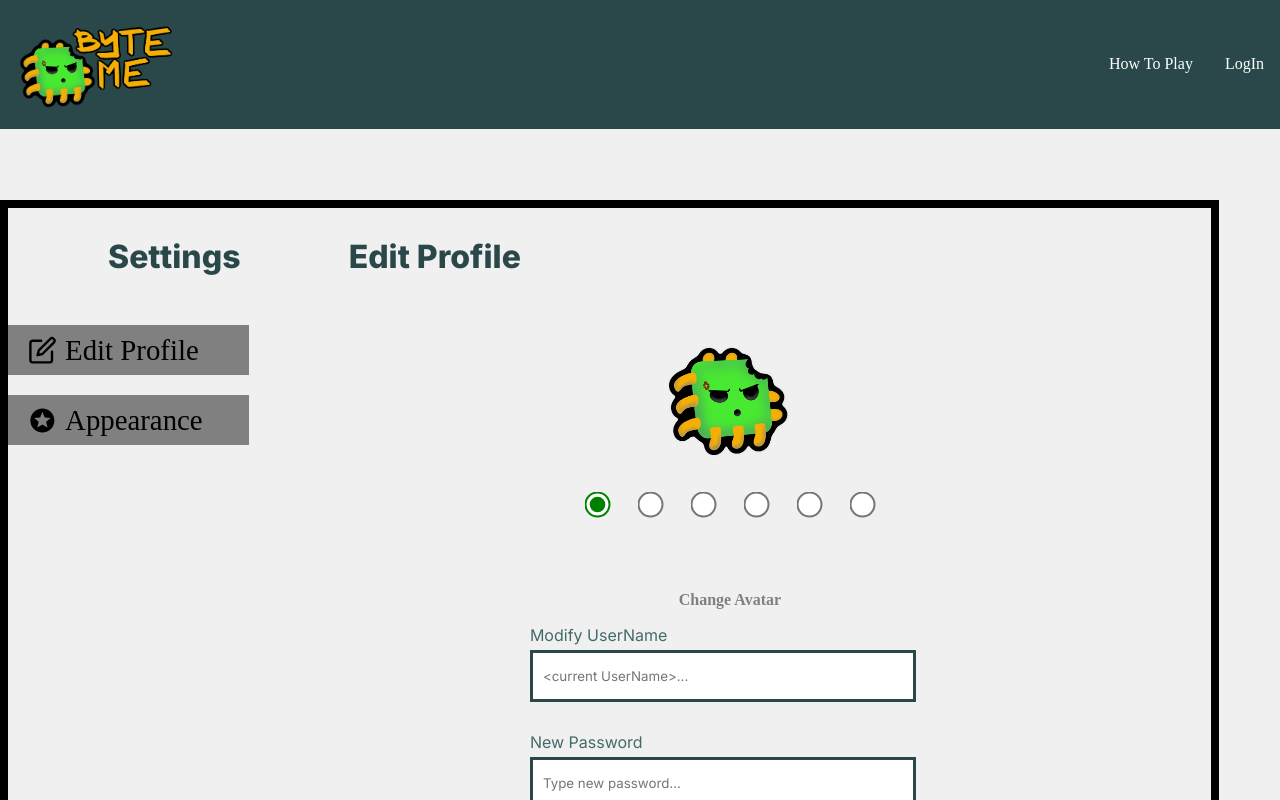
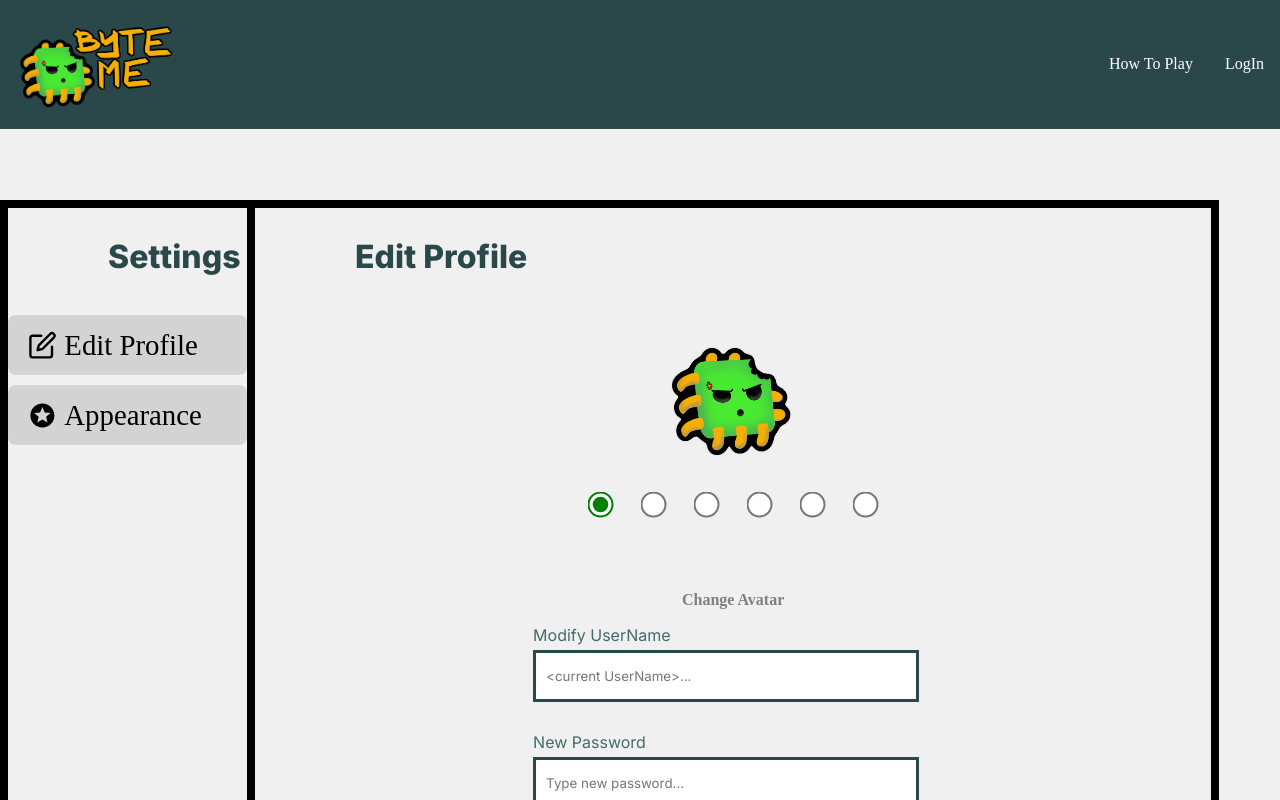
Before and after one commit to KendrickNguyen76/inf124-project, a React (Vite) app in the folder react_frontend/: page /usersettings in a window 1280 px wide. Shown: the top 800 px of the page. Built offline with nearby package versions, Linux system fonts and the light colour scheme.

Commit message:
Modified Setting:Apperence to be a dropdown

```diff
--- a/react_frontend/package.json
+++ b/react_frontend/package.json
@@ -16,7 +16,8 @@
     "react-dom": "^19.0.0",
     "react-icons": "^5.5.0",
     "react-router": "^7.5.3",
-    "react-router-dom": "^6.30.0"
+    "react-router-dom": "^6.30.0",
+    "react-select": "^5.10.1"
   },
   "devDependencies": {
     "@eslint/js": "^9.21.0",
--- a/react_frontend/src/Components/Pages/UserSettings.css
+++ b/react_frontend/src/Components/Pages/UserSettings.css
@@ -18,6 +18,7 @@
     flex: 0.5;
     min-width: 150px;
     max-width: 360px;
+    border-right: 8px solid black;
     height: auto;
 }
 
@@ -32,24 +33,24 @@
     color: #2A4849;
 }
 .selection-box {
-    background-color: grey;
+    background-color: lightgray;
     display: flex;
     justify-content: center;
     align-items: center;
     flex-direction: column;
     width: 100%;
-    margin-top: 20px;
-    height: 50px;
+    margin-top: 10px;
+    height: 60px;
+    border-radius: 8px;
+    cursor: pointer;
+    transition: background-color 0.3s ease;
 }
 
-/* Change background color when 'edit' tab is active */
-.selection-box.edit-active {
-    background-color: lightblue; /* Change to light blue for Edit Profile */
-}
+/* removed selection-box.edit-active  idk why they both don't work*/
+/* removed selection-box.appearence-active */
 
-/* Change background color when 'appearance' tab is active */
-.selection-box.appearance-active {
-    background-color: lightpink; /* Change to light pink for Appearance */
+.selection-box:hover {
+    background-color: grey;
 }
 
 .edit-profile-heading {
@@ -176,9 +177,6 @@ input[type="radio"] {
     justify-content: center;
     align-items: center;
     width: 100%;
-
-
-
 }
 .selectedView img{
     max-width: 100%;
--- a/react_frontend/src/Components/Pages/UserSettings.jsx
+++ b/react_frontend/src/Components/Pages/UserSettings.jsx
@@ -1,7 +1,7 @@
 import React from "react";
 import "./UserSettings.css";
 import { useState } from 'react';
-
+import Select from "react-select";
 
 
 // Colored Bashes
@@ -14,7 +14,6 @@ import PinkBash from '../../assets/bash_pink.png'
 import SiteViewGreen from '../../assets/SiteOverviewOG.png'
 import { FiEdit } from "react-icons/fi";
 import { MdStars } from "react-icons/md";
-
 
 
 // Left Column
@@ -114,20 +113,27 @@ function InputBoxes() {
 const AppearanceSettings = () => (
   <div className="editprofile-box">
     <h2>Appearance </h2>
-    <img className="selectedView" src={SiteViewGreen} alt="Bash" />
+    <img className="selectedView" src={SiteViewGreen} alt="Site Preview" />
     <h3> Site Preview</h3>
 
   </div>
 );
 
 function InputTheme() {
+  const [selectedOption, setSelectedOption] = useState(null);
+  const options = [
+    { value: "displayLight", label: "Light Mode (Regular Mode)" },
+    { value: "displayDark", label: "Dark Mode" }
+  ];
+
   return (
     <div className = "editprofile-box">
       <div className="inputDiv">
-        <form action="" method="post">
-          <label className="inputLabel" htmlFor="name">Select Theme</label>
-          <input className="textInput createAccountTextInput" type="text" id="name" name="name" placeholder="<current theme>..." />
-        </form>
+        <Select
+            options={options}
+            value={selectedOption}
+            onChange={setSelectedOption}
+        />
       </div>
       <div className="edit-buttons">
       <button className="edit-button" type = "settings button">Cancel</button>
```
Also changed, not shown: 1 other file (tests, documents, lock files or other folders).
